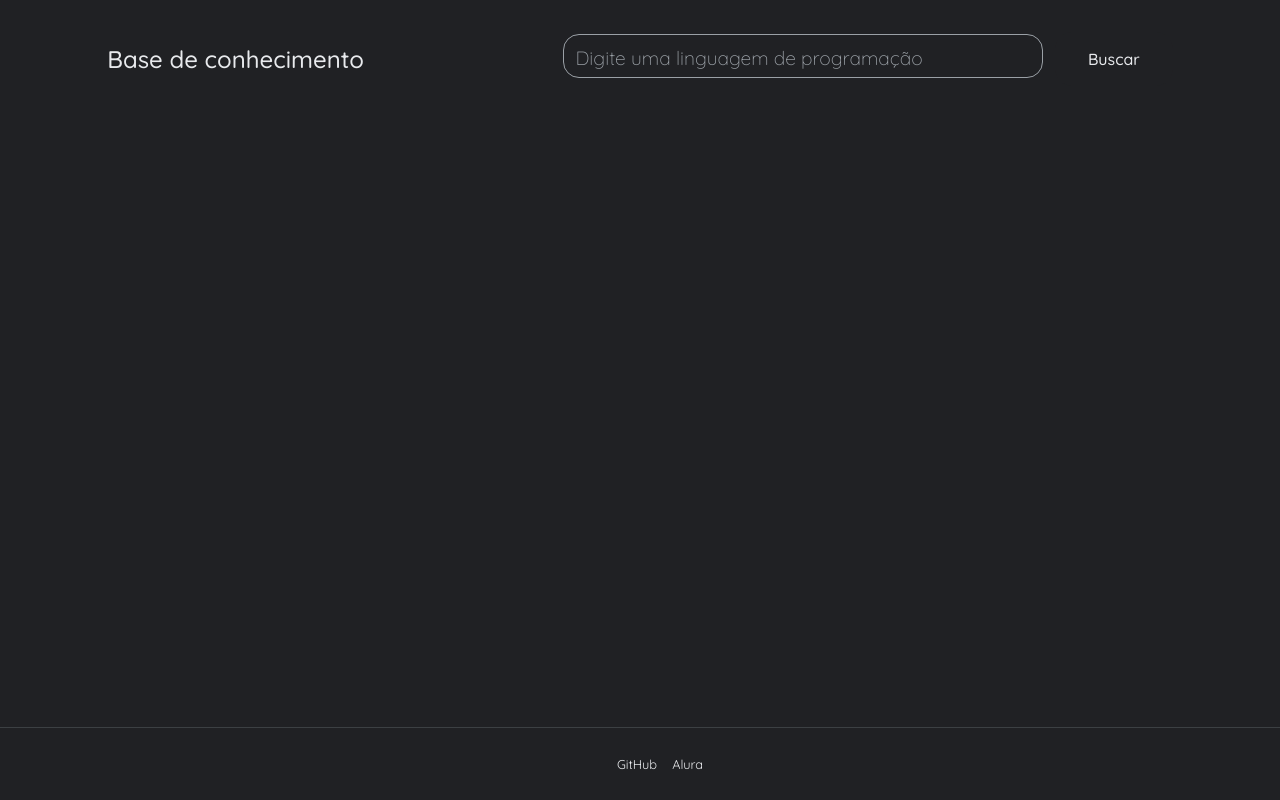
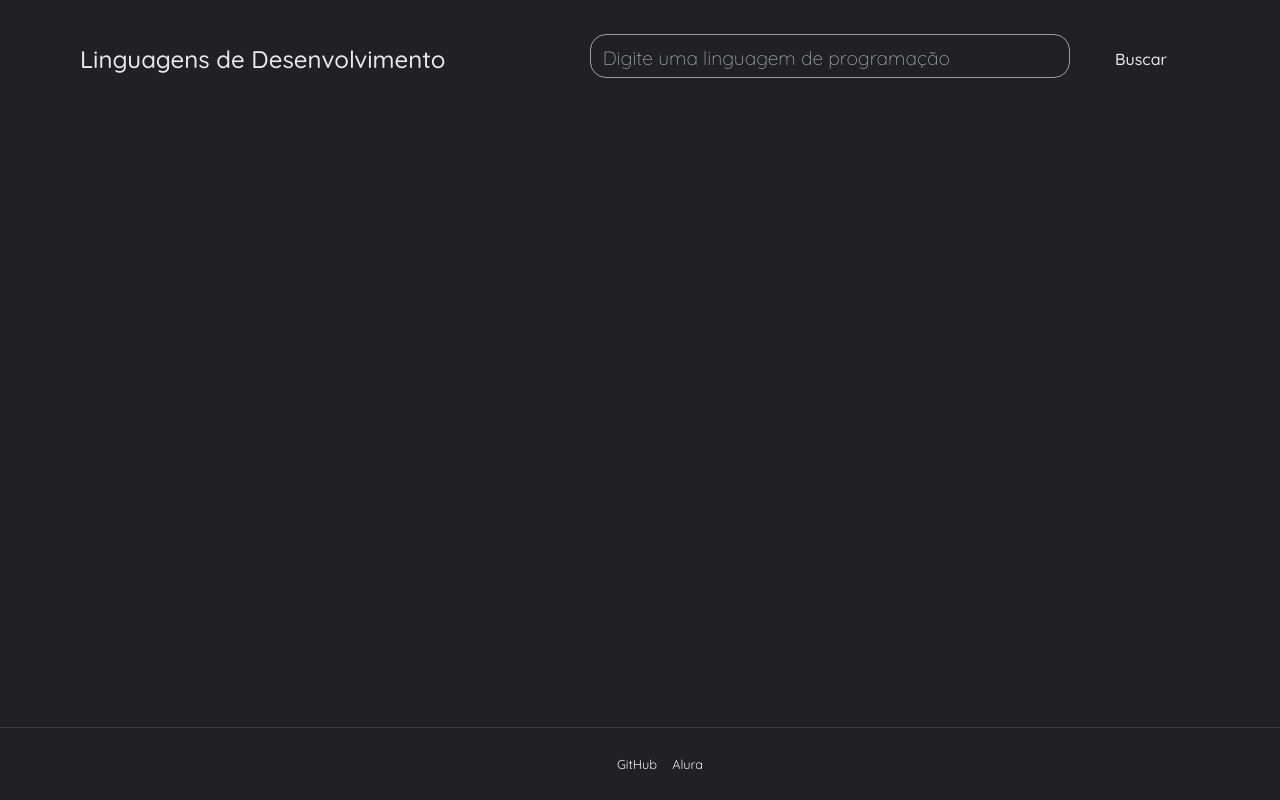
Before and after one commit to dailesprojetos/linguagens-dev, a plain HTML site: page index.html in a window 1280 px wide. Drawn offline with Linux system fonts and the light colour scheme.

Commit message:
Change title and header to 'Linguagens de Desenvolvimento'

```diff
--- a/index.html
+++ b/index.html
@@ -4,11 +4,11 @@
     <meta charset="UTF-8">
     <meta name="viewport" content="width=device-width, initial-scale=1.0">
     <link rel="stylesheet" href="style.css">
-    <title>Base de conhecimento</title>
+    <title>Linguagens de Desenvolvimento</title>
 </head>
 <body>
     <header>
-        <h1>Base de conhecimento</h1>
+        <h1>Linguagens de Desenvolvimento</h1>
         <div>
             <input type="text" placeholder="Digite uma linguagem de programação">
             <button id="botao-busca" onclick="iniciarBusca()">Buscar</button>
```
